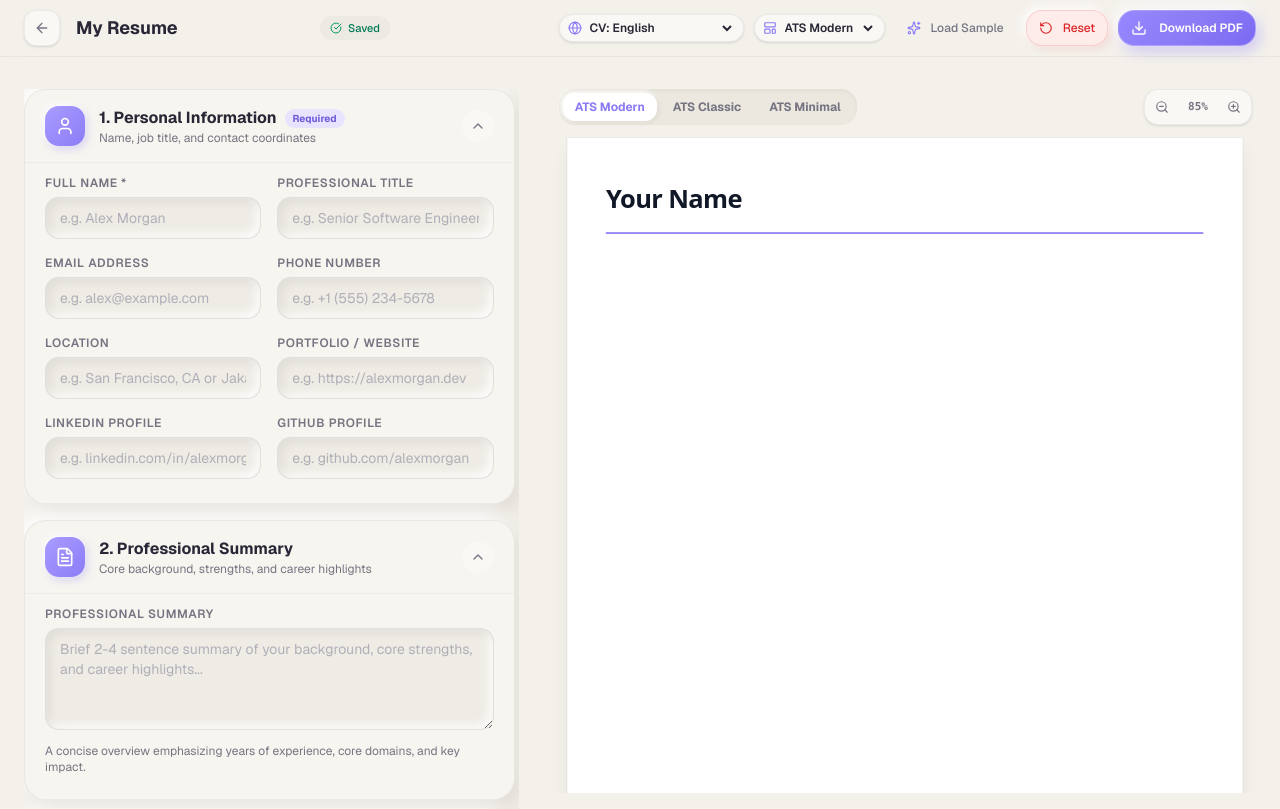
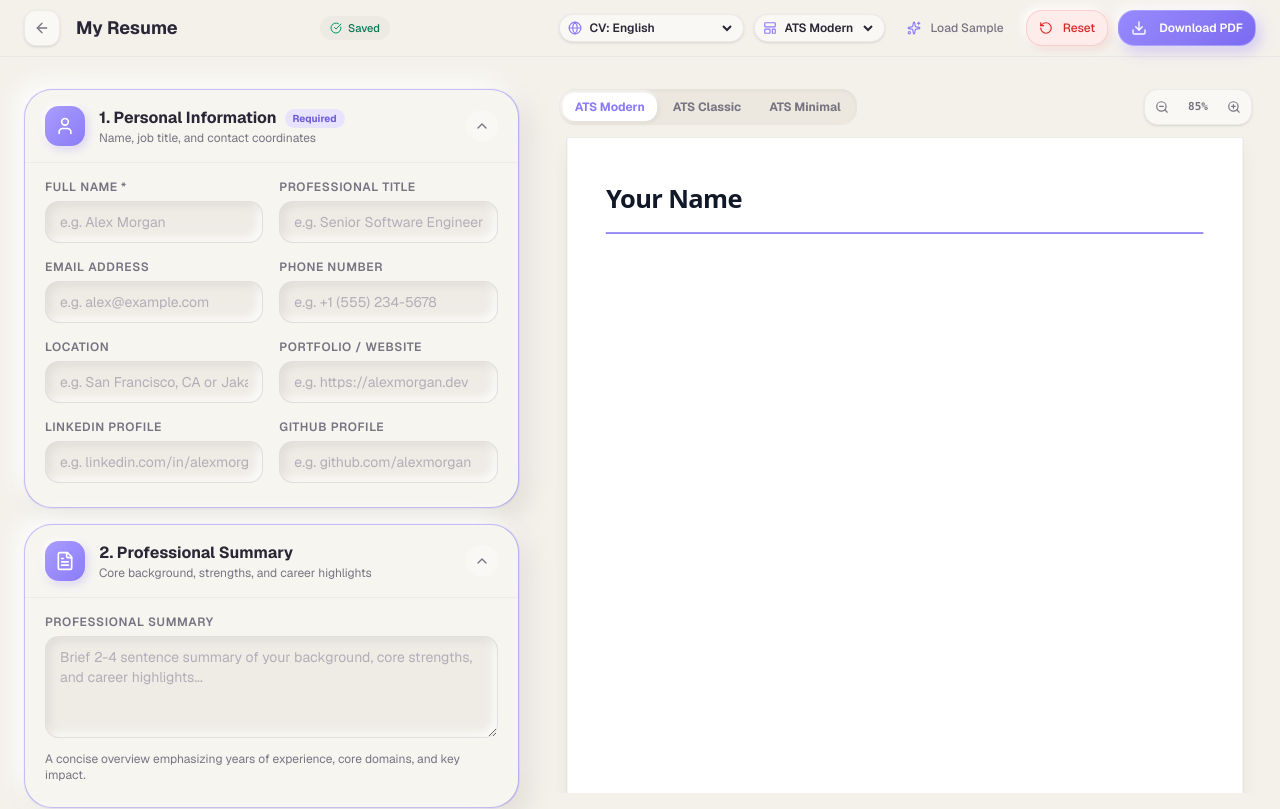
Before and after one commit to uzaannnnnn/ClayCV, a Next.js app: page /builder in a window 1280 px wide. Shown: the top 809 px of the page. Built offline with nearby package versions, Linux system fonts and the light colour scheme.

Commit message:
fix(ui): eliminate sharp section corners and ensure smooth Claymorphism rounded geometry

```diff
--- a/src/app/builder/page.tsx
+++ b/src/app/builder/page.tsx
@@ -70,7 +70,7 @@ function BuilderContent() {
         {/* Desktop Two-Column Layout */}
         <div className="hidden lg:grid lg:grid-cols-12 gap-8 items-start">
           {/* Left Column: Form Editor & Section Ordering (45%) */}
-          <div className="lg:col-span-5 xl:col-span-5 h-full overflow-y-auto pr-1">
+          <div className="lg:col-span-5 xl:col-span-5">
             <CVEditor />
           </div>
 
@@ -83,7 +83,7 @@ function BuilderContent() {
         {/* Mobile / Tablet Tabbed View */}
         <div className="lg:hidden">
           {activeMobileTab === "edit" ? (
-            <div className="animate-in fade-in duration-150">
+            <div className="animate-in fade-in duration-150 p-1 sm:p-2">
               <CVEditor />
             </div>
           ) : (
--- a/src/app/globals.css
+++ b/src/app/globals.css
@@ -229,6 +229,74 @@ body {
     2px 2px 6px rgba(139, 124, 246, 0.18);
 }
 
+/* ==========================================================================
+   CV Editor Accordion Sections — Smooth Rounded Claymorphism Geometry
+   ========================================================================== */
+.cv-section {
+  position: relative;
+  border-radius: 28px;
+  background-color: var(--clay-surface);
+  background-clip: padding-box;
+  border: 1px solid var(--clay-border-default);
+  box-shadow:
+    -8px -8px 20px rgba(255, 255, 255, 0.85),
+    8px 8px 20px rgba(163, 157, 147, 0.22);
+  overflow: hidden;
+  isolation: isolate;
+  transition: border-color 0.2s ease, box-shadow 0.2s ease;
+  transform: translateZ(0);
+}
+
+.cv-section:hover {
+  border-color: rgba(139, 124, 246, 0.3);
+}
+
+.cv-section.is-open,
+.cv-section-open {
+  border-color: rgba(139, 124, 246, 0.45);
+  box-shadow:
+    -8px -8px 22px rgba(255, 255, 255, 0.9),
+    8px 10px 24px rgba(163, 157, 147, 0.26),
+    0 0 0 1px rgba(139, 124, 246, 0.2);
+}
+
+.cv-section-trigger {
+  width: 100%;
+  background: transparent !important;
+  border: none;
+  border-radius: 28px 28px 0 0;
+  display: flex;
+  align-items: center;
+  justify-content: space-between;
+  text-align: left;
+  transition: background-color 0.18s ease;
+}
+
+.cv-section:not(.is-open):not(.cv-section-open) .cv-section-trigger {
+  border-radius: 28px;
+}
+
+.cv-section-trigger:hover {
+  background-color: rgba(255, 255, 255, 0.3) !important;
+}
+
+.cv-section-trigger:focus-visible {
+  outline: none;
+  box-shadow: inset 0 0 0 2px rgba(139, 124, 246, 0.8);
+}
+
+.cv-section-content {
+  background: transparent !important;
+  border-radius: 0 0 28px 28px;
+  border-top: 1px solid rgba(70, 65, 90, 0.06);
+  overflow: hidden;
+}
+
+.cv-section-content-inner {
+  background: transparent !important;
+  border-radius: inherit;
+}
+
 /* Document sheet (Paper styling - ATS-friendly, clean, non-clay resume paper) */
 .cv-paper {
   background-color: #FFFFFF;
--- a/src/components/editor/SectionCard.tsx
+++ b/src/components/editor/SectionCard.tsx
@@ -41,16 +41,13 @@ export function SectionCard({
   return (
     <div
       id={id}
-      className={cn(
-        "clay-card transition-all duration-200 bg-[#FAF8F5] overflow-hidden",
-        isOpen ? "ring-2 ring-[#8B7CF6]/20" : "hover:border-[#8B7CF6]/30"
-      )}
+      className={cn("cv-section", isOpen && "is-open cv-section-open")}
     >
       {/* Header Button */}
       <button
         type="button"
         onClick={handleToggle}
-        className="w-full px-5 py-4 flex items-center justify-between text-left focus-visible:outline-none focus-visible:ring-2 focus-visible:ring-[#8B7CF6] rounded-[22px] transition-colors"
+        className="cv-section-trigger w-full px-5 py-4 flex items-center justify-between text-left cursor-pointer select-none"
         aria-expanded={isOpen}
       >
         <div className="flex items-center gap-3.5 min-w-0">
@@ -92,8 +89,10 @@ export function SectionCard({
 
       {/* Accordion Content */}
       {isOpen && (
-        <div className="px-5 pb-6 pt-1 border-t border-[rgba(70,65,90,0.06)] animate-in fade-in duration-150">
-          {children}
+        <div className="cv-section-content px-5 pb-6 pt-2 animate-in fade-in duration-150">
+          <div className="cv-section-content-inner">
+            {children}
+          </div>
         </div>
       )}
     </div>
```
